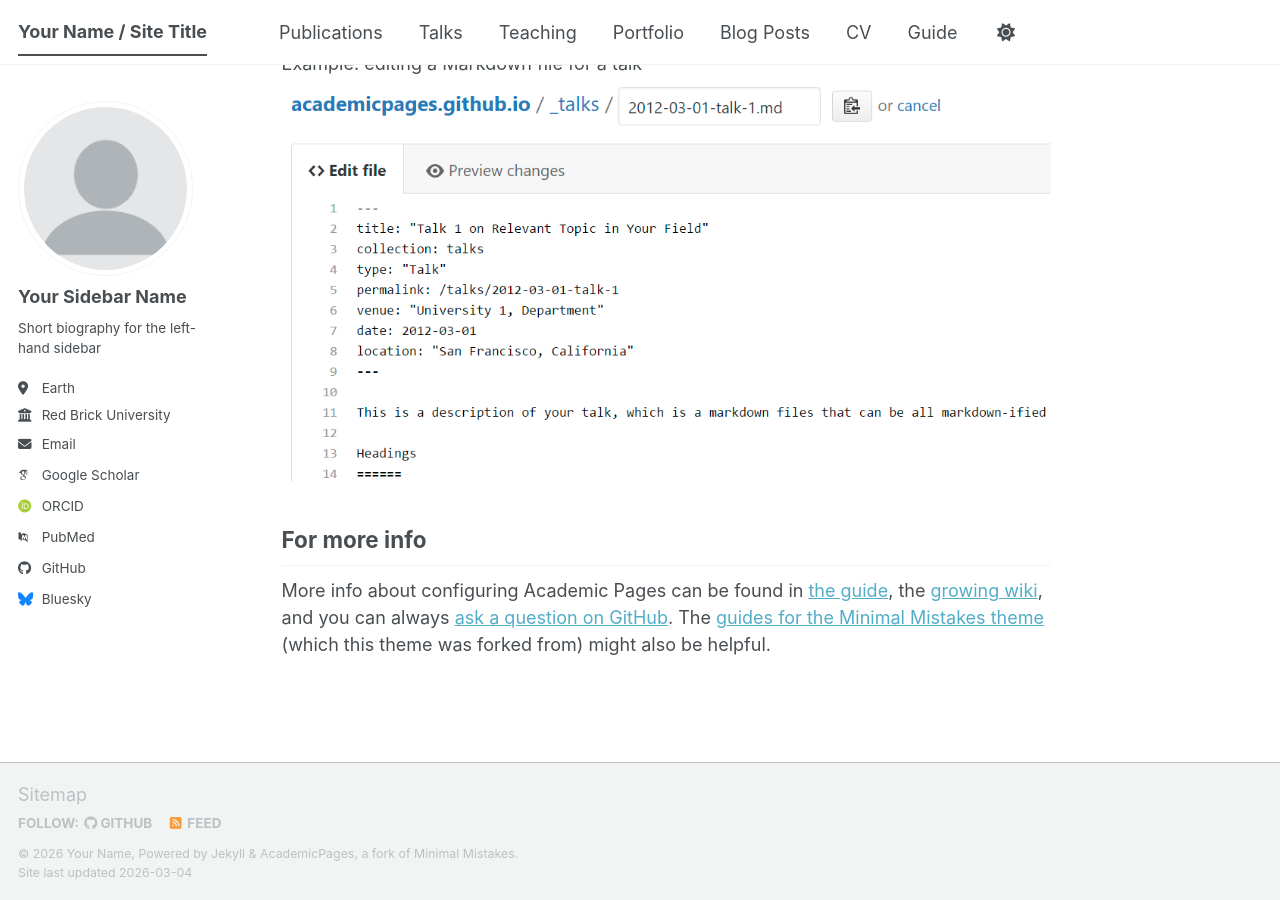
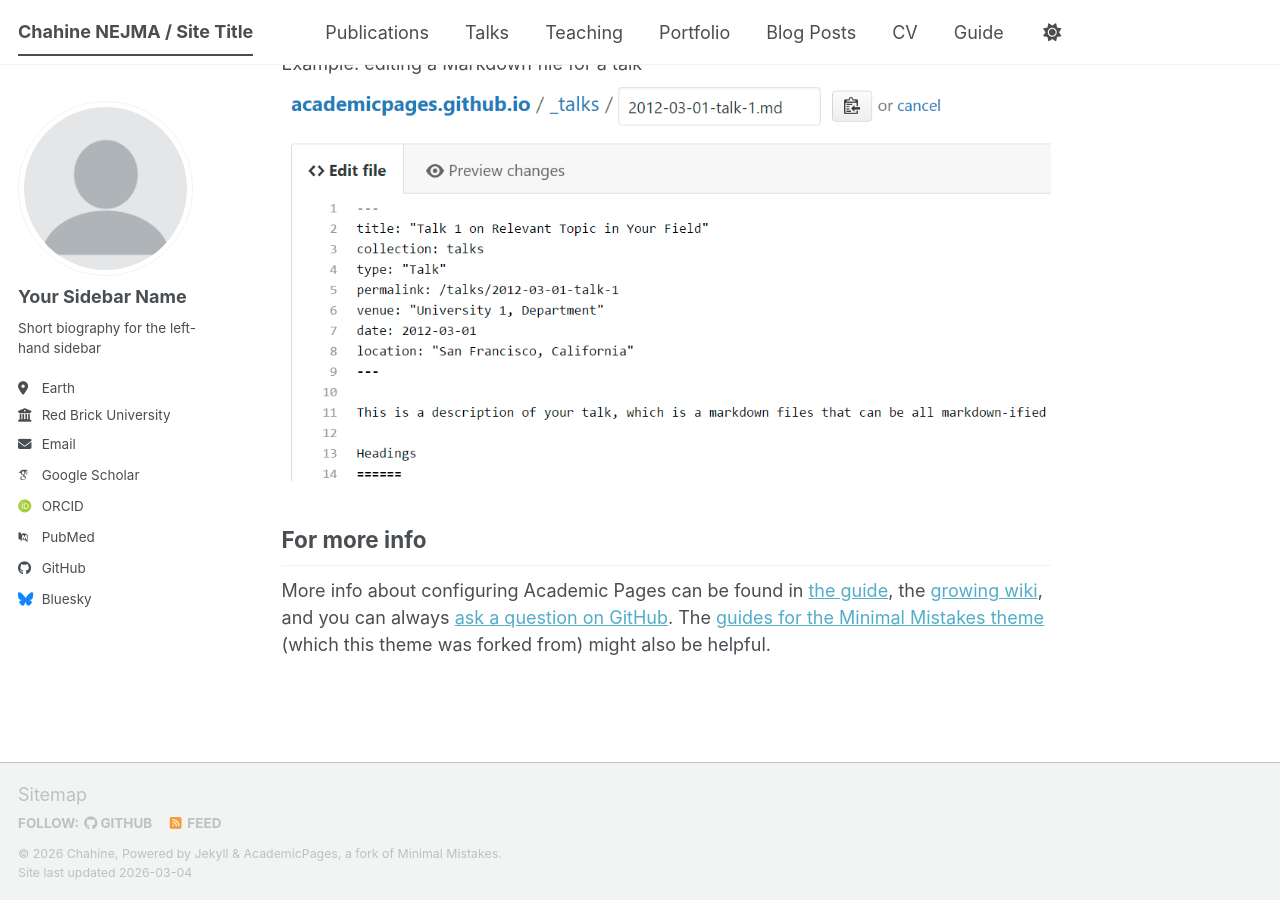
Before and after one commit to chahineNejm/chahineNejm.github.io, a Jekyll site: the page built from _pages/about.md, in a window 1280 px wide and 900 px high, scrolled down 2720 px. Built offline with Jekyll 4.4.1, drawn with Linux system fonts in a browser that asks for light colours; some web fonts are replaced; a script bundle is joined from its source files by our own code; library files that are not in the unit come from our copies.

Commit message:
Update _config.yml

```diff
--- a/_config.yml
+++ b/_config.yml
@@ -9,9 +9,9 @@
 # Basic Site Settings
 locale                   : "en-US"
 site_theme               : "default" # The available themes options are "default", "air", "sunrise", "mint", "dirt" and "contrast"
-title                    : "Your Name / Site Title"
+title                    : "Chahine NEJMA / Site Title"
 title_separator          : "-"
-name                     : &name "Your Name"
+name                     : &name "Chahine"
 description              : &description "Your Name's academic portfolio"   # Update this with a general description of your site, this is the default if not overridden by a page
 url                      : https://academicpages.github.io # The base hostname & protocol for your site e.g. "https://[your GitHub username].github.io",
                                                            # or if you already have some other page hosted on Github then use "https://[your GitHub username].github.io/[Your Repo Name]"
```
